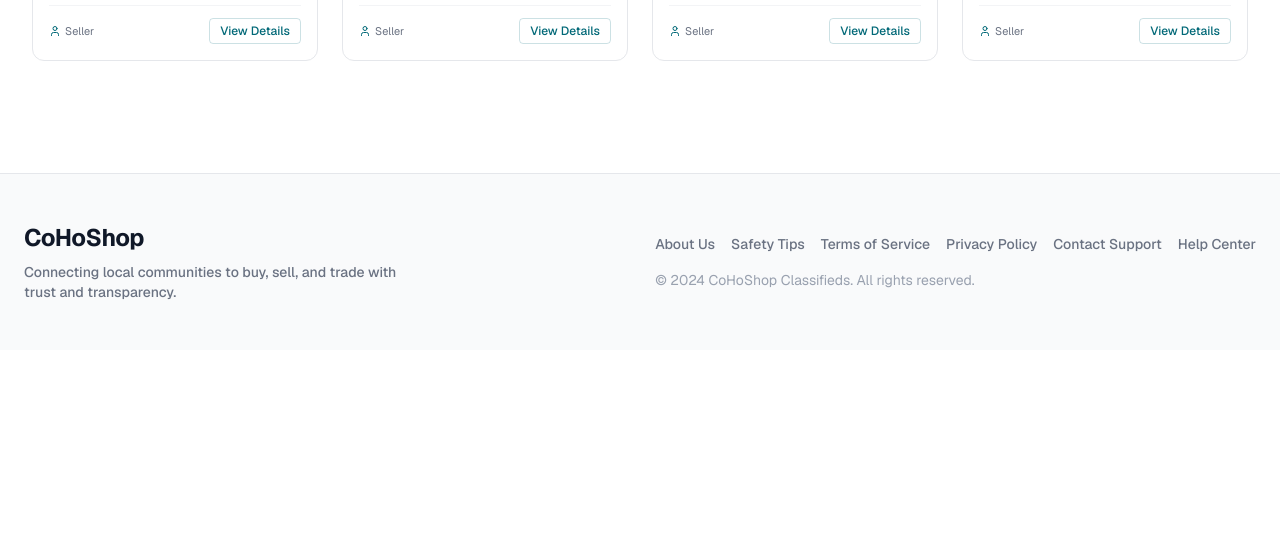
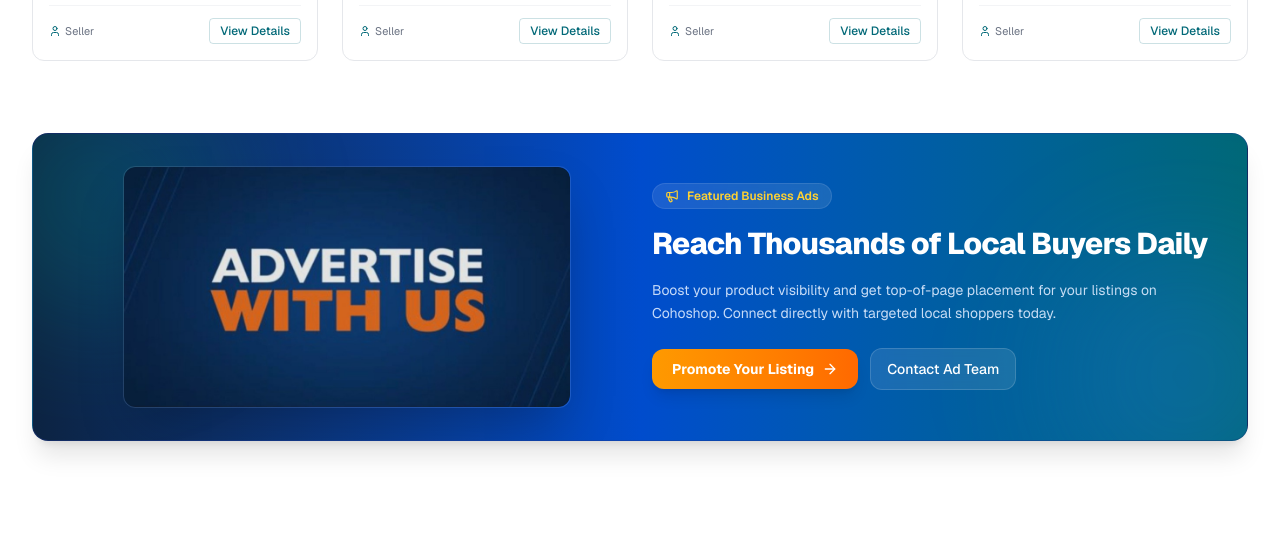
Before and after one commit to suhail-ibne-habib/zohoshop-frontend, a Next.js app: page / in a window 1280 px wide. Shown: the part 1360-1914 px from the top of the page. Before the commit the page ends 1710 px from the top, so only its background shows below. Built offline with nearby package versions, Linux system fonts and the light colour scheme; no server answers.

Commit message:
ad banner added

```diff
--- a/src/app/page.js
+++ b/src/app/page.js
@@ -3,10 +3,11 @@ import Header from '@/components/home/Header';
 import Hero from '@/components/home/Hero';
 import Categories from '@/components/home/Categories';
 import TrendingListings from '@/components/home/TrendingListings';
+import AdBanner from '@/components/home/AdBanner';
 import Footer from '@/components/home/Footer';
 
 export const metadata = {
-  title: 'CoHoShop Classifieds - Find what you need',
+  title: 'Cohoshop Classifieds - Find what you need',
   description: 'Connecting local communities to buy, sell, and trade with trust and transparency.',
 };
 
@@ -19,6 +20,7 @@ export default function HomePage() {
         <Hero />
         <Categories />
         <TrendingListings />
+        <AdBanner />
       </main>
 
       <Footer />
--- /dev/null
+++ b/src/components/home/AdBanner.jsx
@@ -0,0 +1,59 @@
+import React from 'react';
+import Link from 'next/link';
+import { Megaphone, ArrowRight } from 'lucide-react';
+
+export default function AdBanner() {
+  return (
+    <section className="w-full my-2">
+      <div className="relative overflow-hidden rounded-2xl bg-gradient-to-r from-[#0d2342] via-[#004ccd] to-[#006877] text-white shadow-xl border border-blue-900/40 p-6 md:p-8 flex flex-col md:flex-row items-center justify-between gap-6 group">
+        {/* Background ambient light effects */}
+        <div className="absolute -right-16 -bottom-16 w-64 h-64 bg-blue-500/20 rounded-full blur-3xl pointer-events-none" />
+        <div className="absolute -left-16 -top-16 w-64 h-64 bg-teal-500/20 rounded-full blur-3xl pointer-events-none" />
+
+        {/* Banner Image Container */}
+        <div className="w-full md:w-1/2 flex items-center justify-center relative z-10">
+          <div className="w-full max-w-md overflow-hidden rounded-xl border border-white/10 shadow-2xl transition-transform duration-300 group-hover:scale-[1.02]">
+            <img
+              src="/images/advertise-banner.jpg"
+              alt="Advertise With Us - Cohoshop"
+              className="w-full h-auto object-cover rounded-xl"
+            />
+          </div>
+        </div>
+
+        {/* Content & Action Container */}
+        <div className="w-full md:w-1/2 flex flex-col items-start gap-4 relative z-10 text-left">
+          <div className="inline-flex items-center gap-2 px-3 py-1 rounded-full bg-white/10 text-amber-300 text-xs font-semibold backdrop-blur-sm border border-white/10">
+            <Megaphone className="w-3.5 h-3.5" />
+            <span>Featured Business Ads</span>
+          </div>
+
+          <h3 className="text-2xl sm:text-3xl font-extrabold tracking-tight text-white leading-tight">
+            Reach Thousands of Local Buyers Daily
+          </h3>
+
+          <p className="text-xs sm:text-sm text-blue-100/90 leading-relaxed">
+            Boost your product visibility and get top-of-page placement for your listings on Cohoshop. Connect directly with targeted local shoppers today.
+          </p>
+
+          <div className="flex flex-wrap items-center gap-3 pt-2">
+            <Link
+              href="/seller/products/add"
+              className="inline-flex items-center gap-2 px-5 py-2.5 rounded-xl bg-gradient-to-r from-amber-500 to-orange-500 hover:from-amber-600 hover:to-orange-600 text-white font-bold text-xs sm:text-sm shadow-lg hover:shadow-orange-500/20 transition-all duration-200"
+            >
+              <span>Promote Your Listing</span>
+              <ArrowRight className="w-4 h-4" />
+            </Link>
+
+            <a
+              href="mailto:ads@cohoshop.com?subject=Advertise%20with%20Cohoshop"
+              className="inline-flex items-center gap-2 px-4 py-2.5 rounded-xl bg-white/10 hover:bg-white/20 text-white text-xs sm:text-sm font-medium backdrop-blur-sm transition-colors border border-white/15"
+            >
+              Contact Ad Team
+            </a>
+          </div>
+        </div>
+      </div>
+    </section>
+  );
+}
```
Also changed, not shown: public/images/advertise-banner.jpg (added).
